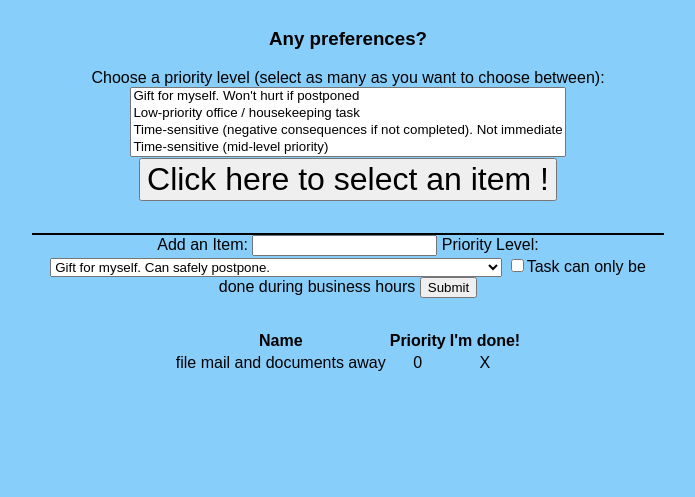
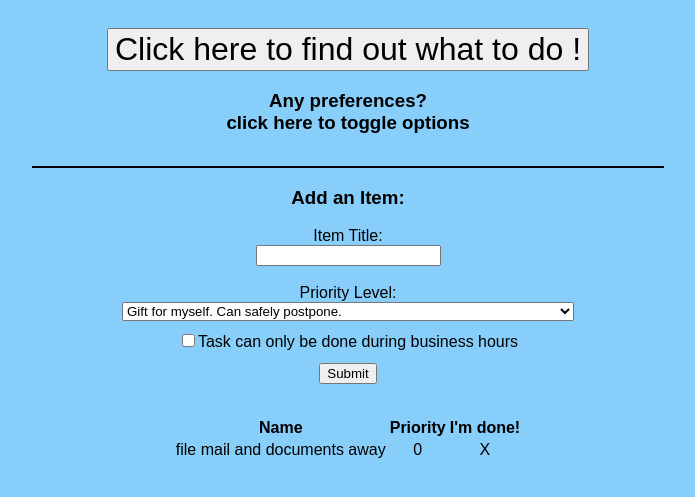
Before and after one commit to arielrazon/what_to_do, a website: page public/what_to_do.html in a window 1280 px wide. Shown: the part 141-638 px from the top of the page, without its empty margins (292-987 px from the left). Drawn offline with Linux system fonts and the light colour scheme.

Commit message:
updated IDs, added hide class, added BR's

```diff
--- a/public/what_to_do.html
+++ b/public/what_to_do.html
@@ -10,8 +10,12 @@
   <div class="top">
   <h1>What should I be doing right now?</h1>
   </div>
+  <button id="choose">
+    Click here to find out what to do !
+  </button>
   <div id="yourChoice"></div>
-  <div id="options"><h3>Any preferences?</h3>
+  <div id="option_toggle"><h3>Any preferences?<br/>click here to toggle options</h3></div>
+  <div id="options" class="hide">
     <label for="priorities">Choose a priority level (select as many as you want to choose between):</label>
     <br/>
     <select id="priorities" name="priorities" multiple>
@@ -23,14 +27,15 @@
     </select>
   </div>
 
-    <button id="choose">
-      Click here to select an item !
-    </button>
+
 
   <div id="addItem">
-    <label for="newItem">Add an Item:</label>
+    <h3>Add an Item:</h3>
+    <label for="newItem">Item Title:</label><br/>
     <input type="text" id="newItem" name="newItem"/>
-    <label for="newItemPriority">Priority Level:</label>
+    <br/>
+    <br/>
+    <label for="newItemPriority" class="menuSpacer" >Priority Level:</label><br>
     <select id="newItemPriority" name="newItemPriority">
           <option value="selfLow">Gift for myself. Can safely postpone.</option>
           <option value="officeLow">Low-priority office / housekeeping task</option>
@@ -38,8 +43,10 @@
           <option value="timeSensitive">Time-sensitive (mid-level priority). Due soon.</option>
           <option value="redAlert">Time-sensitive, due immediately</option>
     </select>
-    <input type="checkbox" id="workDay" name="workDay"/><label for="workDay">Task can only be done during business hours</label>
-    <button id="addItemBtn">Submit</button>
+    <br/>
+    <input class="menuSpacer" type="checkbox" id="workDay" name="workDay"/><label for="workDay">Task can only be done during business hours</label>
+    <br/>
+    <button class="menuSpacer"  id="addItemBtn">Submit</button>
   </div>
 
 
```
